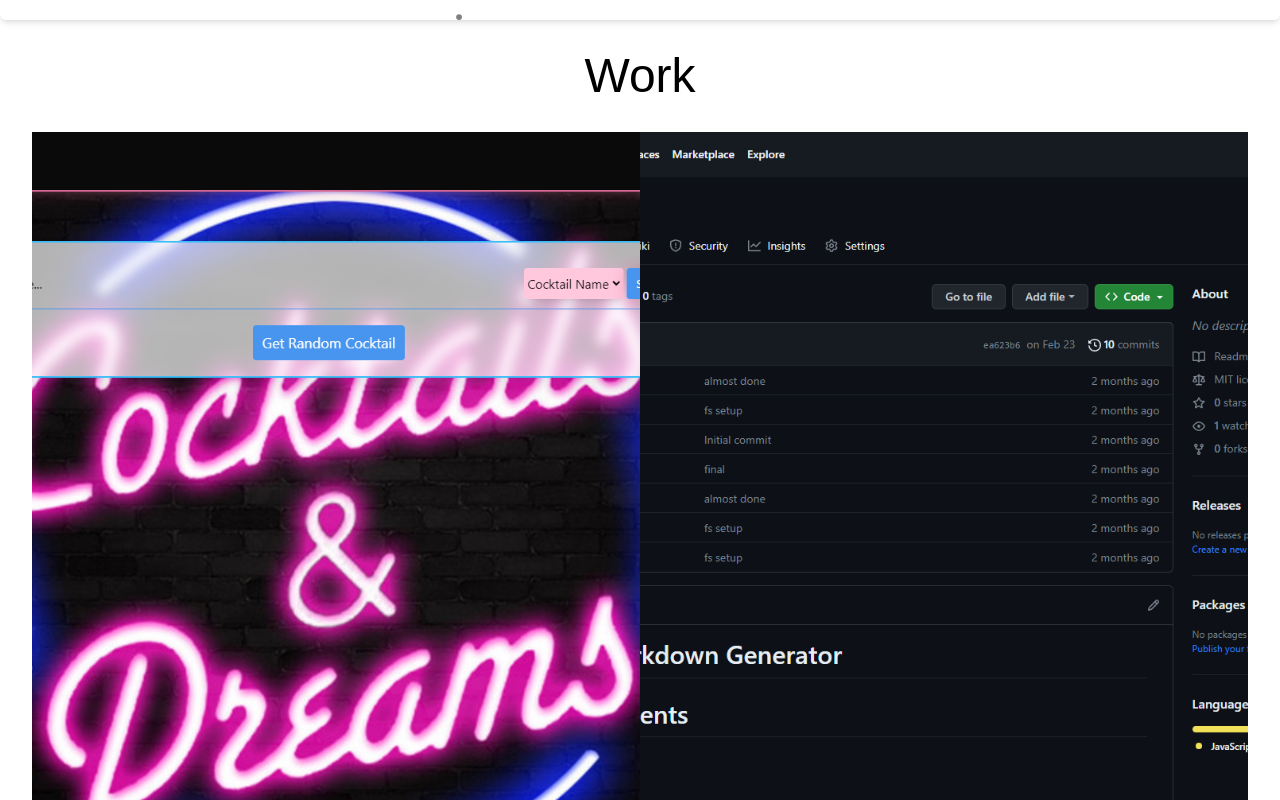
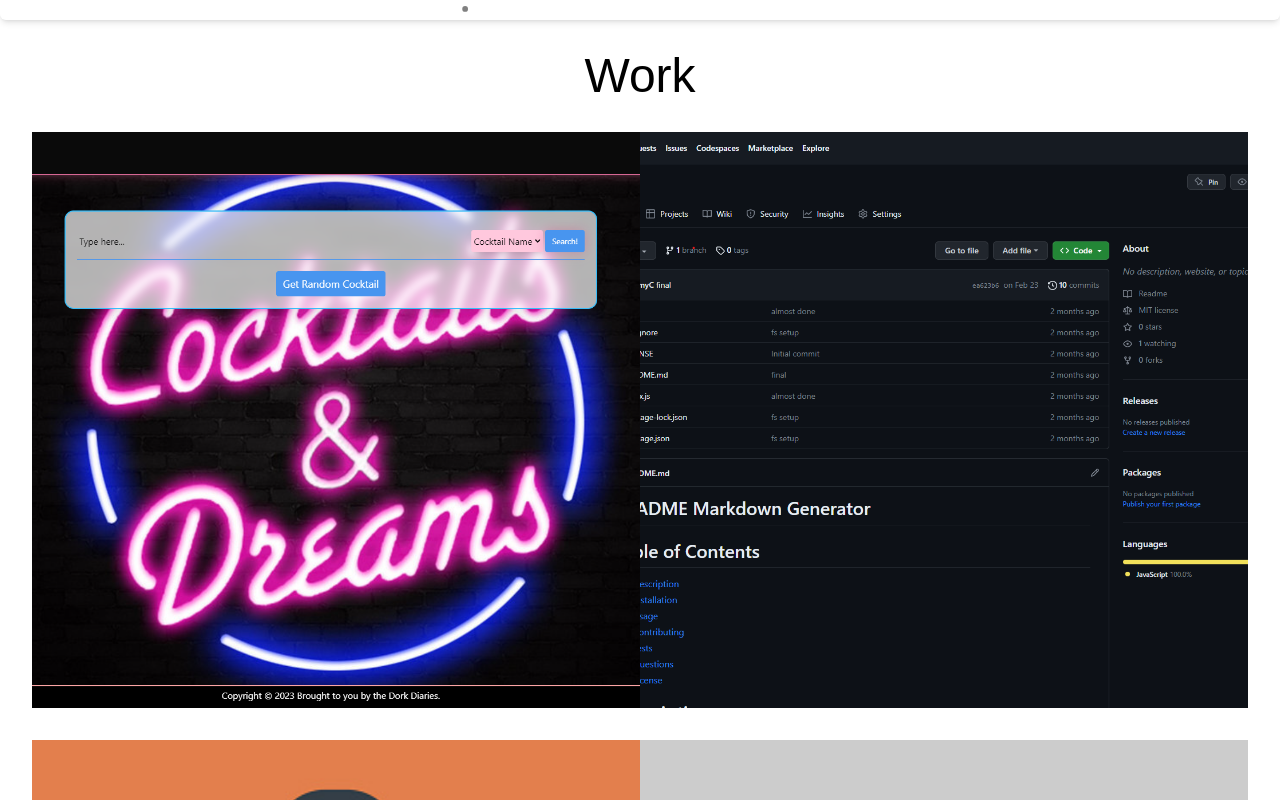
Before and after one commit to YimmyC/my-portfolio, a React (Create React App) app: page / in a window 1280 px wide. Shown: the part 780-1580 px from the top of the page. Built offline with nearby package versions, Linux system fonts and the light colour scheme.

Commit message:
work looks good

```diff
--- a/src/components/Work.js
+++ b/src/components/Work.js
@@ -48,15 +48,17 @@ const Work = () => {
   };
 
   return (
-    <div id="work" className="z-10 relative flex flex-wrap justify-center items-center p-4 sm:p-8">
+    <div id="work" className="z-10 relative flex flex-wrap justify-center items-center p-4 sm:p-8" style={{ height: "fit-content" }}>
       <div className="flex flex-wrap justify-center items-center w-full max-w-7xl">
         <div className="w-full">
           <h1 className="text-8xl sm:text-5xl font-prompt text-center mb-8">Work</h1>
         </div>
         <div className="flex flex-wrap justify-between items-center w-full">
           {projects.map((project, index) => (
-            <div key={index} className="relative w-full sm:w-1/2 h-screen overflow-hidden max-h-screen mb-8 px-4" onMouseOver={() => handleMouseOver(index)} onMouseLeave={() => handleMouseLeave()}>
-              <img src={project.image} alt={project.name} className={`absolute inset-0 w-full h-full object-cover object-center ${hoveredIndex === index ? "filter blur-sm" : ""} transition-all duration-300`} />
+            <div key={index} className="relative w-full sm:w-1/2 h-auto overflow-hidden mb-8 px-4" onMouseOver={() => handleMouseOver(index)} onMouseLeave={() => handleMouseLeave()}>
+              <div style={{ paddingBottom: "100%" }}>
+                <img src={project.image} alt={project.name} className={`absolute inset-0 w-full h-full object-cover object-center ${hoveredIndex === index ? "filter blur-sm" : ""} transition-all duration-300`} />
+              </div>
               {hoveredIndex === index && (
                 <a href={project.link} target="_blank" className="absolute top-0 left-0 w-full h-full flex justify-center items-center bg-gray-900 bg-opacity-50 text-white font-semibold text-lg transition-all duration-300">
                   {project.name}
```
